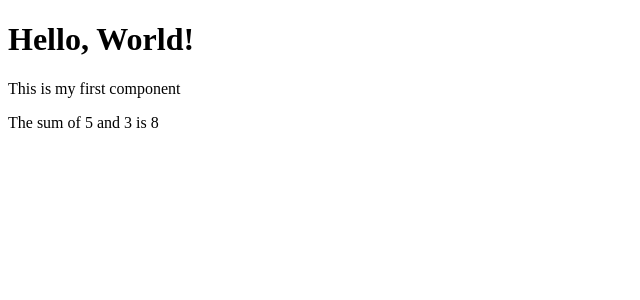
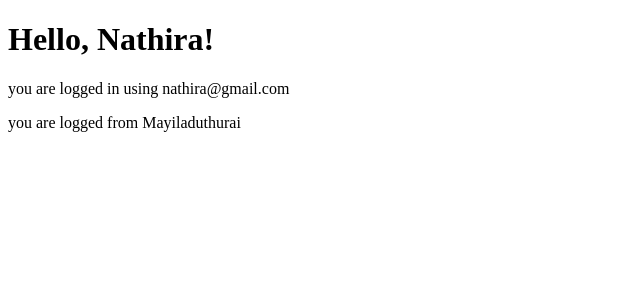
Before and after one commit to nathira99/reactPractice, a React (Vite) app: page / in a window 1280 px wide. Shown: the top 300 px of the page, without its empty margins (0-640 px from the left). Built offline with nearby package versions, Linux system fonts and the light colour scheme.

Commit message:
parentToChild

```diff
--- a/src/App.jsx
+++ b/src/App.jsx
@@ -1,10 +1,18 @@
 import Greeting from "./components/Greetings";
 
 
+// Parent component
 function App() {
+
+  const user = {
+    name: 'Nathira',
+    email: 'nathira@gmail.com',
+    place: 'Mayiladuthurai',
+  };
+
   return (
     <>
-      <Greeting />
+      <Greeting loggedInUser={user} />
     </>
   );
 }
--- a/src/components/Greetings.jsx
+++ b/src/components/Greetings.jsx
@@ -1,14 +1,13 @@
-function Greeting() {
 
-    let num1 = 5, num2 = 3;
+// Child components
+function Greeting(props) {
 
-    let add = () => num1 + num2;
-
+  console.log(props);
   return (
     <>
-      <h1>Hello, World!</h1>
-      <p>This is my first component</p>
-      <p>The sum of {num1} and {num2} is {add()}</p>
+      <h1>Hello, {props.loggedInUser.name}!</h1>
+      <p>you are logged in using {props.loggedInUser.email}</p>
+      <p>you are logged from {props.loggedInUser.place}</p>
     </>
   );
 }
```
